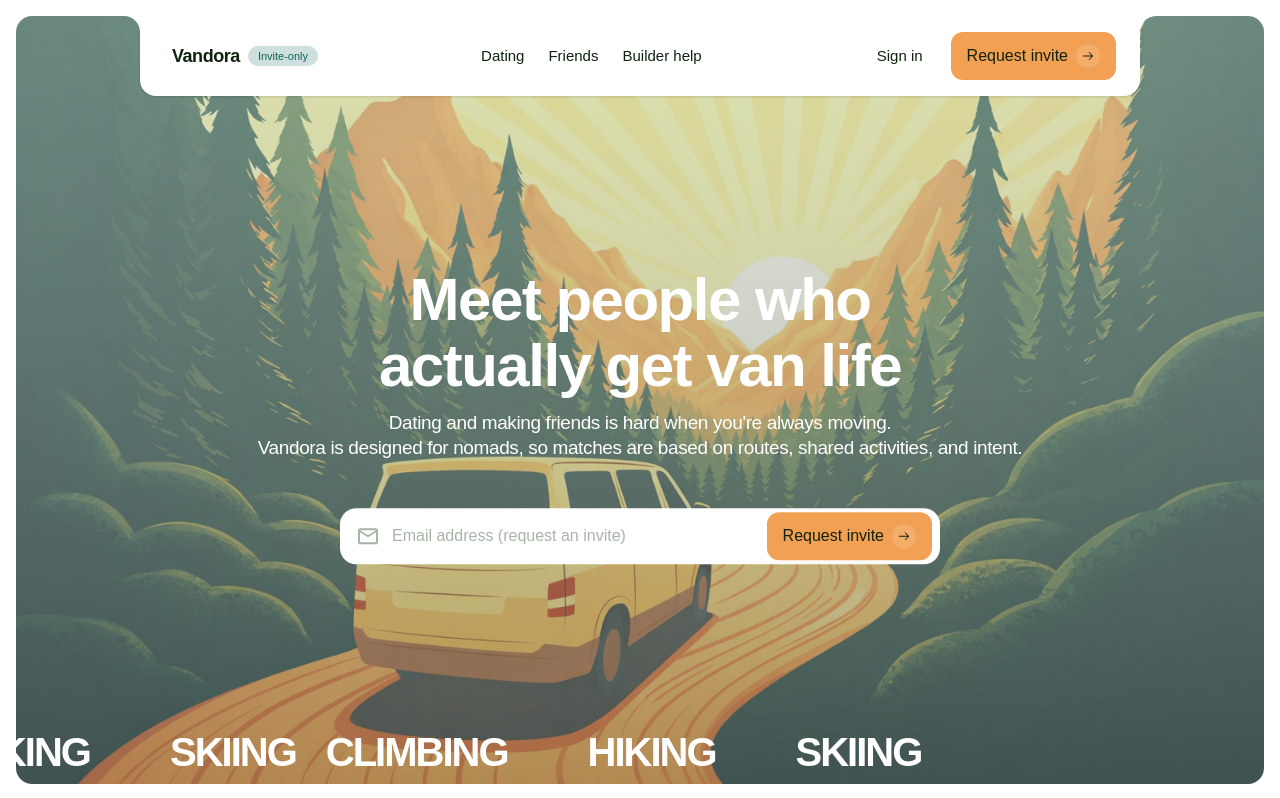
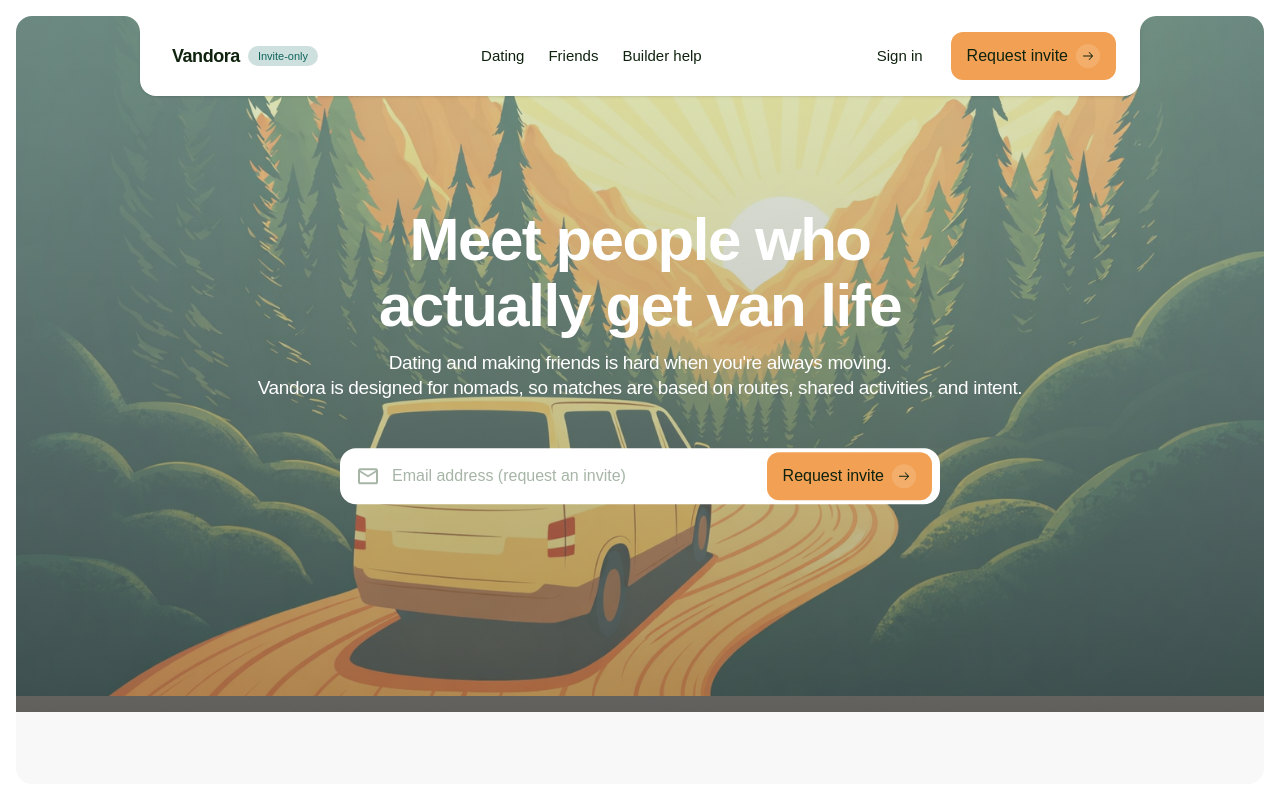
Before and after one commit to shashanka2a/vandora, a Next.js app: page / in a window 1280 px wide. Shown: the top 798 px of the page. Built offline with nearby package versions, Linux system fonts and the light colour scheme.

Commit message:
Refactor HomePage layout by removing Marquee component and adjusting height for improved visual consistency; enhance TilesSection with animated elements and improved SVG graphics for a more dynamic user experience.

```diff
--- a/features/home/ui/index.tsx
+++ b/features/home/ui/index.tsx
@@ -1,6 +1,5 @@
 import Icon from '@/shared/assets/icons'
 import { IconNames } from '@/shared/constants/enums'
-import Marquee from '@/shared/ui/animation/Marquee'
 import GoButton from '@/shared/ui/button/GoButton'
 import Image from 'next/image'
 
@@ -12,7 +11,7 @@ const SUBTITLE = [
 
 const HomePageMain = () => {
 	return (
-		<div className='min-h-viewport relative'>
+		<div className='h-[85vh] relative'>
 			{/* Hero Illustration */}
 			<div className='absolute inset-0 flex items-center justify-center overflow-hidden pointer-events-none'>
 				<div className='relative w-full h-full'>
@@ -61,15 +60,6 @@ const HomePageMain = () => {
 					</div>
 				</div>
 			</div>
-			<div className='absolute bottom-[6%] left-0 w-full'>
-				<Marquee baseVelocity={-0.4} repeatCount={2}>
-					<div className='flex items-center gap-x-20 text-[40px]'>
-						<span>Climbing</span>
-						<span>Hiking</span>
-						<span>Skiing</span>
-					</div>
-				</Marquee>
-			</div>
 		</div>
 	)
 }
--- a/shared/ui/footer/Footer.tsx
+++ b/shared/ui/footer/Footer.tsx
@@ -1,6 +1,6 @@
 const Footer = () => {
 	return (
-		<footer className='mx-auto max-w-[1440px] px-4'>
+		<footer className='mx-auto max-w-[1440px] px-4 pb-8'>
 			<div className='overflow-hidden rounded-[44px] bg-primary-deepgreen px-4 pb-8 pt-8 text-achromatic-0 md:px-12 md:pb-14 md:pt-16'>
 				<div className='grid gap-6 md:gap-12 lg:grid-cols-[1fr_560px] lg:items-end'>
 					<div className='min-w-0'>
```
